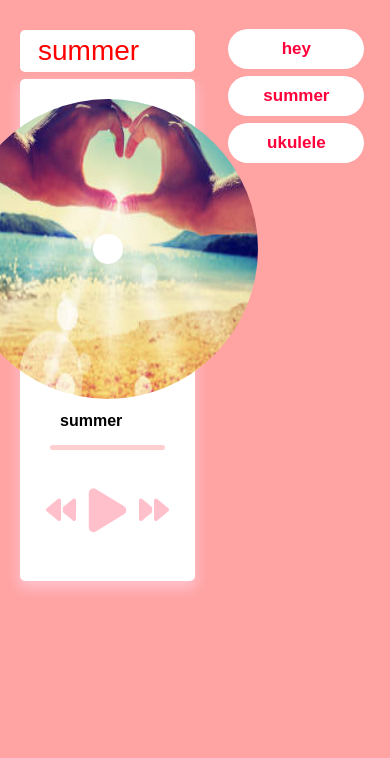
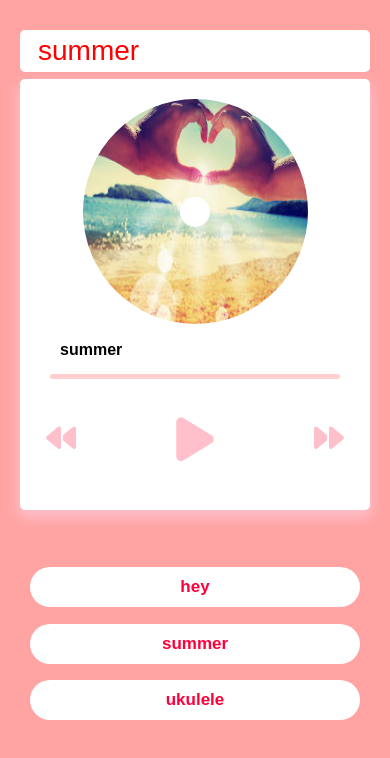
Before and after one commit to sonu464/Bidu-Music-Player, a plain HTML site: page index.html in a window 390 px wide. Drawn offline with Linux system fonts and the light colour scheme.

Commit message:
Update style.css

```diff
--- a/style.css
+++ b/style.css
@@ -162,3 +162,26 @@ body {
   text-align: center;
   cursor: pointer;
 }
+
+@media (max-width: 500px) {
+  .main-container h1 {
+    width: inherit;
+  }
+
+  .music-container {
+    width: inherit;
+  }
+
+  .music-list {
+    position: inherit;
+    top: inherit;
+    left: inherit;
+    width: 100%;
+    margin-top: 15%;
+  }
+
+  .img-container img {
+    width: 225px;
+    height: 225px;
+  }
+}
```
